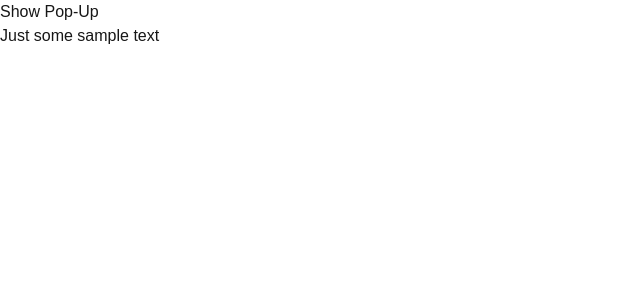
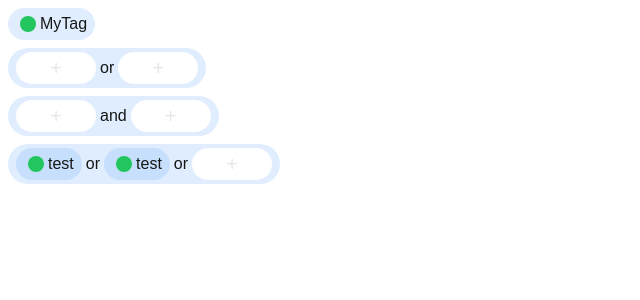
Before and after one commit to arne-ron/calendar-app, a Next.js app: page /test in a window 1280 px wide. Shown: the top 300 px of the page, without its empty margins (0-640 px from the left). Built offline with nearby package versions, Linux system fonts and the light colour scheme.

Commit message:
First design and semi functional draft of the tag system for calendars

```diff
--- a/app/test/page.tsx
+++ b/app/test/page.tsx
@@ -1,8 +1,7 @@
 'use client'
 
 
-import { useRef } from "react";
-import { Popup } from "@/app/ui/components/popup";
+import { TagBlock } from "@/app/ui/components/tag-block";
 
 
 /**
@@ -11,20 +10,19 @@ import { Popup } from "@/app/ui/components/popup";
  * @constructor
  */
 export default function Page() {
-    const ref = useRef<HTMLDialogElement>(null);
+    return (
+        <div className='flex flex-col gap-2 p-2'>
+            <TagBlock text='MyTag'/>
+            <TagBlock text='or' />
+            <TagBlock text='and'/>
+            <TagBlock text='or'>
+                <TagBlock text='and'>
+                    {null}
+                    <TagBlock text='Test2' color='bg-red-400' />
+                </TagBlock>
+                <TagBlock text='Test2' color='bg-gray-400' />
+            </TagBlock>
 
-    return (
-        <div>
-            <button onClick={() => ref.current?.show()}>
-                Show Pop-Up
-            </button>
-            <Popup ref={ref} className='p-1'>
-                <p>Heyy</p>
-                <p>This is a test popup</p>
-            </Popup>
-            <p>
-                Just some sample text
-            </p>
         </div>
     )
 }
--- /dev/null
+++ b/app/ui/components/tag-block.tsx
@@ -0,0 +1,70 @@
+import {ReactNode, useEffect, useState} from "react";
+
+
+export function TagBlock(
+    {
+        text,
+        color = 'bg-green-500',
+        children,
+    }: {
+        text: 'and' | 'or' | string,
+        color?: string,
+        children?: ReactNode[],
+    }
+) {
+    const [tags, setTags] = useState<ReactNode[]>([]);
+
+    const addTag = (tag: ReactNode) => {
+        setTags((prevTags) => [...prevTags, tag]);
+    }
+
+    useEffect(() => {
+        children?.forEach((child) => {addTag(child)})
+    }, [children]);
+
+
+    // This component is considered simple if it just contains a tag (X name)
+    // If it's complex it should be of form (xxxx and xxxxx)
+    const simple: boolean = text !== 'and' && text !== 'or';
+
+    const createTag = (
+        <button
+            className='flex bg-white rounded-full w-20 h-8 justify-center items-center'
+            onClick={() => addTag('Hey')}
+        >
+            <p className='text-gray-200 text-xl' >+</p>
+        </button>
+    )
+
+    // If it's simple the children stay null,
+    // otherwise extract the children from the props and initialise the rest with the createTags
+    let child1, child2: ReactNode | null;
+    if (!simple) {
+        if (children) {
+            [child1, child2] = children;
+        }
+    }
+
+
+    return (
+        <div
+            className={'flex flex-wrap flex-row gap-1 rounded-full px-2 py-1 items-center w-fit bg-blue-400/20'}
+        >
+            {tags.length == 0 && !simple && [
+                createTag,
+            ]}
+            {simple && [
+                <div key='simple_color_swadge' className={`h-4 w-4 rounded-full ${color} ml-1`}></div>,
+                <p key='simple_text'>{text}</p>
+            ]}
+            {tags.flatMap((a, i) => [
+                i != 0 && <p key={'and_' + i}>{text}</p>,
+                <TagBlock key={i} text={"test"} />
+            ])}
+            {!simple && [ // always have trailing createTag if not complex
+                <p key={'trailing_text'}>{text ?? '"empty"'}</p>,
+                createTag
+            ]}
+        </div>
+    )
+}
```
